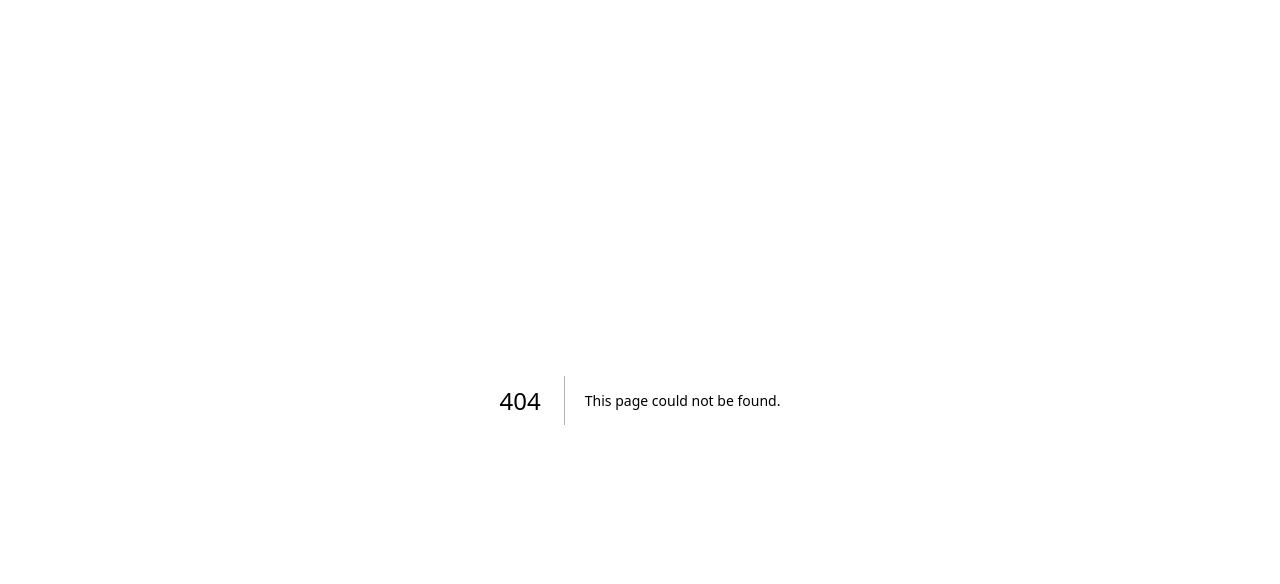
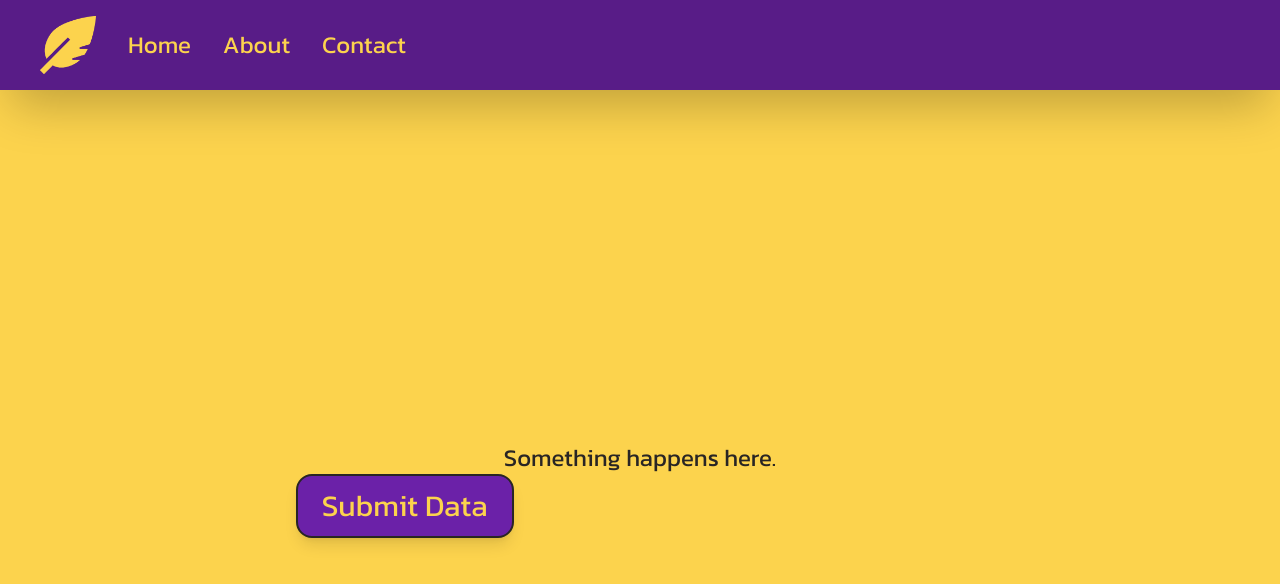
Before and after one commit to gdloparco/K_cover_letter_gen, a Next.js app in the folder frontend/: page /step-1 in a window 1280 px wide. Before the commit this address had no page. Shown: the top 584 px of the page. Built offline with nearby package versions, Linux system fonts and the light colour scheme.

Commit message:
navbar routing setup

```diff
--- /dev/null
+++ b/frontend/app/about/page.tsx
@@ -0,0 +1,22 @@
+import Navbar from "../../components/Navbar";
+import React from "react";
+import logoYellow from "../../public/feather_yellow.png";
+
+export default function Jdforms() {
+  return (
+    <div>
+      <Navbar logoImage={logoYellow} />
+      <div className="bg-amber-300 min-h-svh flex flex-col items-center justify-center font-Kanit">
+        <main className="flex flex-col items-center justify-center py-10">
+          <div className="flex flex-col items-center">
+            <div className="md:py-5 lg:py-10">
+              <p className="px-20 lg:px-52 text-center text-xl md:text-2xl max-w-max text-stone-800">
+                About Page
+              </p>
+            </div>
+          </div>
+        </main>
+      </div>
+    </div>
+  );
+}
--- /dev/null
+++ b/frontend/app/contact/page.tsx
@@ -0,0 +1,31 @@
+import Navbar from "../../components/Navbar";
+import React from "react";
+import logoYellow from "../../public/feather_yellow.png";
+import Image from 'next/image'
+
+export default function Jdforms() {
+  return (
+    <div>
+      <Navbar logoImage={logoYellow} />
+      <div className="bg-amber-300 min-h-svh flex flex-col items-center justify-start font-Kanit">
+        <main className="flex flex-col items-center justify-center py-10">
+          <div className="flex flex-col items-center">
+            <div className="md:py-5 lg:py-10">
+              <p className="px-20 lg:px-52 text-center text-xl md:text-2xl lg:text-3xl max-w-max text-stone-800">
+                Interested in my project?
+              </p>
+              <p className="px-20 lg:px-52 text-center text-xl md:text-2xl lg:text-3xl max-w-max text-stone-800">
+                Get in touch!
+              </p>
+              <div>
+                <p className="px-20 lg:px-52 text-center text-xl md:text-2xl lg:text-3xl max-w-max text-stone-800">
+                  LinkedIn
+                </p>
+              </div>
+            </div>
+          </div>
+        </main>
+      </div>
+    </div>
+  );
+}
--- a/frontend/app/page.tsx
+++ b/frontend/app/page.tsx
@@ -1,5 +1,5 @@
 import React from "react";
-import Navbar from "./components/Navbar";
+import Navbar from "../components/Navbar";
 import Image from "next/image";
 import logoYellow from '../public/feather_yellow.png'
 import logoPurple from '../public/feather_purple.png'
--- /dev/null
+++ b/frontend/app/step-1/page.tsx
@@ -0,0 +1,25 @@
+import Navbar from "../../components/Navbar";
+import React from "react";
+import logoYellow from "../../public/feather_yellow.png";
+
+export default function Jdforms() {
+  return (
+    <div>
+      <Navbar logoImage={logoYellow} />
+      <div className="bg-amber-300 min-h-svh flex flex-col items-center justify-center font-Kanit">
+        <main className="flex flex-col items-center justify-center py-10">
+          <div className="flex flex-col items-center">
+            <div className="md:py-5 lg:py-10">
+              <p className="px-20 lg:px-52 text-center text-xl md:text-2xl max-w-max text-stone-800">
+                Something happens here.
+              </p>
+              <button className="px-6 py-2 lg:py-3 border-2 border-stone-800 bg-purple-800 text-amber-300 rounded-2xl text-2xl md:text-3xl shadow-lg hover:bg-purple-900">
+                Submit Data
+              </button>
+            </div>
+          </div>
+        </main>
+      </div>
+    </div>
+  );
+}
--- a/frontend/app/components/Navbar.tsx
+++ b/frontend/components/Navbar.tsx
@@ -12,8 +12,8 @@ export default function Navbar({logoImage}: NavbarProps) {
 
   let Links =[
     {name: 'Home', link: '/'},
-    {name: 'About', link: '/'},
-    {name: 'Contact', link: '/'},
+    {name: 'About', link: '/about'},
+    {name: 'Contact', link: '/contact'},
   ]
 
   let [isOpen, setisOpen] = useState(false)
@@ -50,7 +50,7 @@ export default function Navbar({logoImage}: NavbarProps) {
             {
               Links.map(link => (
               <li className='my-7 md:my-0 md:ml-8'>
-                <a href='/'>{link.name}</a>
+                <a href={link.link}>{link.name}</a>
               </li>))
             }
           </ul>
```
